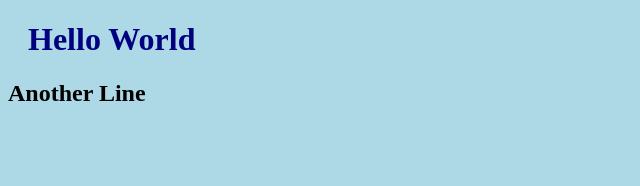
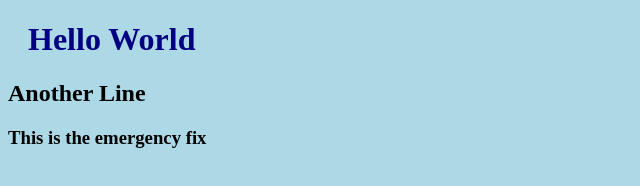
Before and after one commit to shawnlim520/shawnlim520.github.io, a plain HTML site: page index.html in a window 1280 px wide. Shown: the whole page, without its empty margins (0-640 px from the left). Drawn offline with Linux system fonts and the light colour scheme.

Commit message:
Fixed emergency error

```diff
--- a/index.html
+++ b/index.html
@@ -10,5 +10,6 @@
 <body>
     <h1>Hello World</h1>
     <h2>Another Line</h2>
+    <h3>This is the emergency fix</h3>
 </body>
 </html>
```
